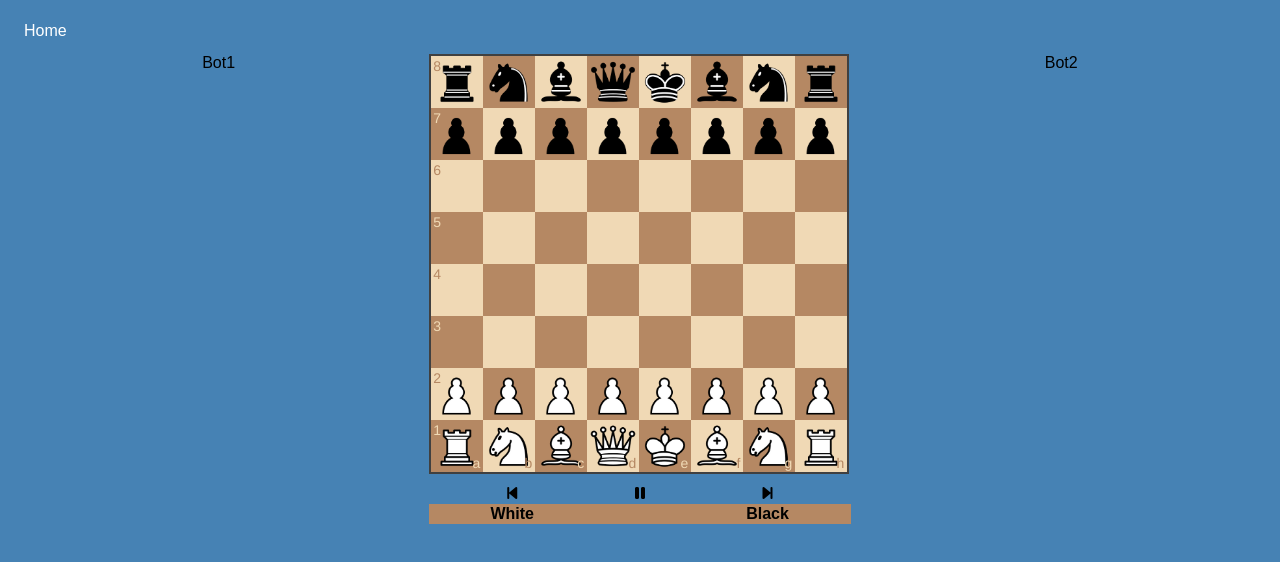
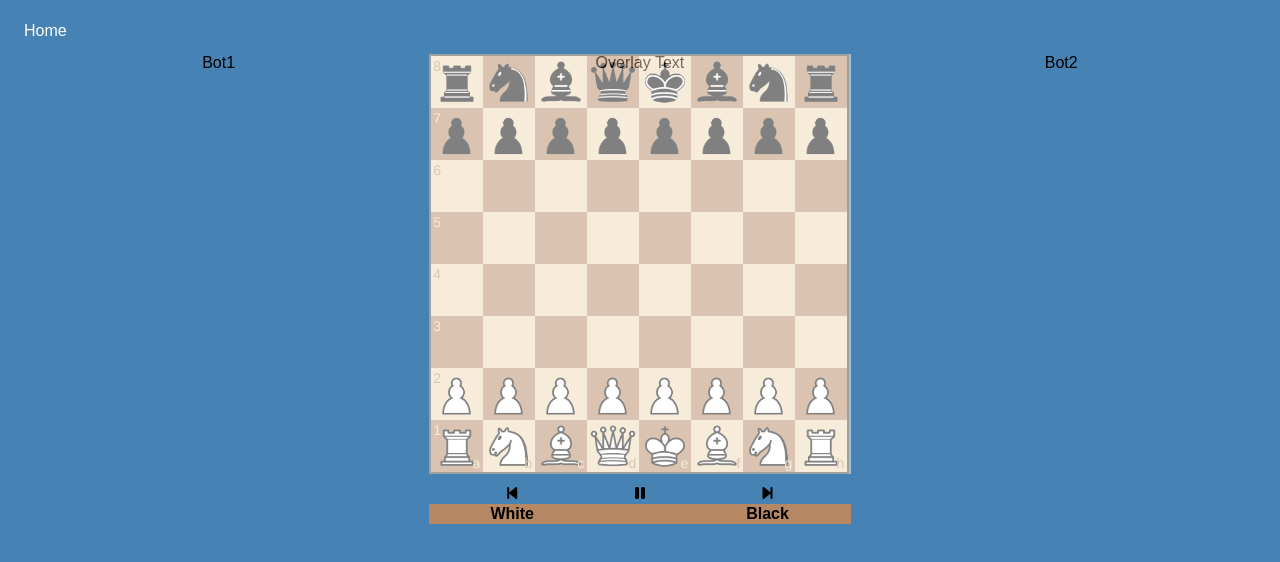
Before and after one commit to HydraulicSheep/AIMate, a plain HTML site: page index.html in a window 1280 px wide. Drawn offline with nearby package versions, Linux system fonts and the light colour scheme.

Commit message:
Added Overlay

```diff
--- a/index.html
+++ b/index.html
@@ -20,8 +20,16 @@
     </ul>
     <div class="column">Bot1</div>
     <div class="column" style="margin: auto;max-height: 77vh;">
-        <div id="myBoard" style="width: 100%; margin: auto;"></div>
-        <script>init()</script>
+      <div id ="boardContainer">
+        <div id="myBoard" style="width: 100%; margin: auto;">
+          <script>init()</script>
+        </div>
+        <div id="boardInfo">
+          <div>
+          </div>
+          <div id="startButton">Overlay Text</div>
+        </div>
+      </div>
         <table style="padding-top: 10px;">
           <tr>
             <th class="moveno"></th>
--- a/resources/css/main.css
+++ b/resources/css/main.css
@@ -71,3 +71,18 @@ th {
   li a:hover {
     color: black;
   }
+
+  #boardContainer {
+    position: relative;
+  }
+
+  #boardInfo {
+    background-color: white;
+    opacity: 50%;
+    z-index: 1;
+    width: 100%;
+    height: 100%;
+    position: absolute;
+    top: 0;
+    left: 0;
+  }
```
